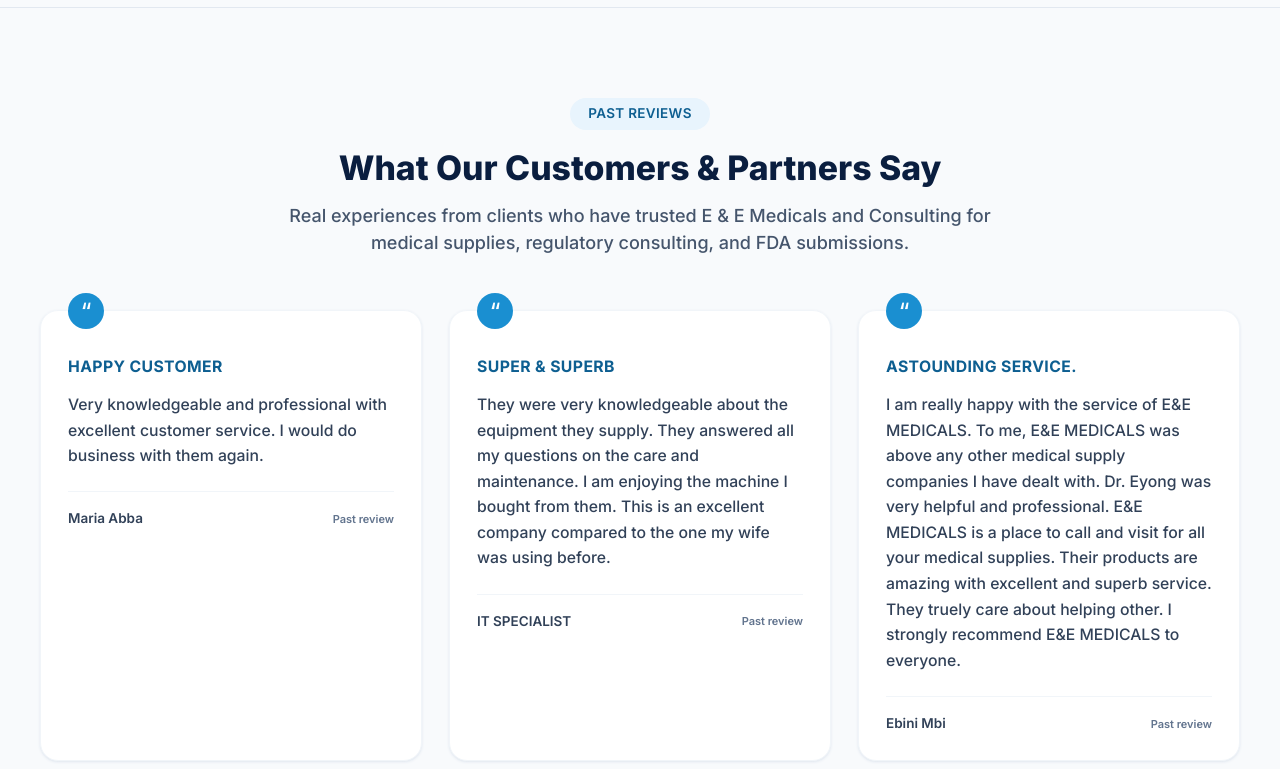
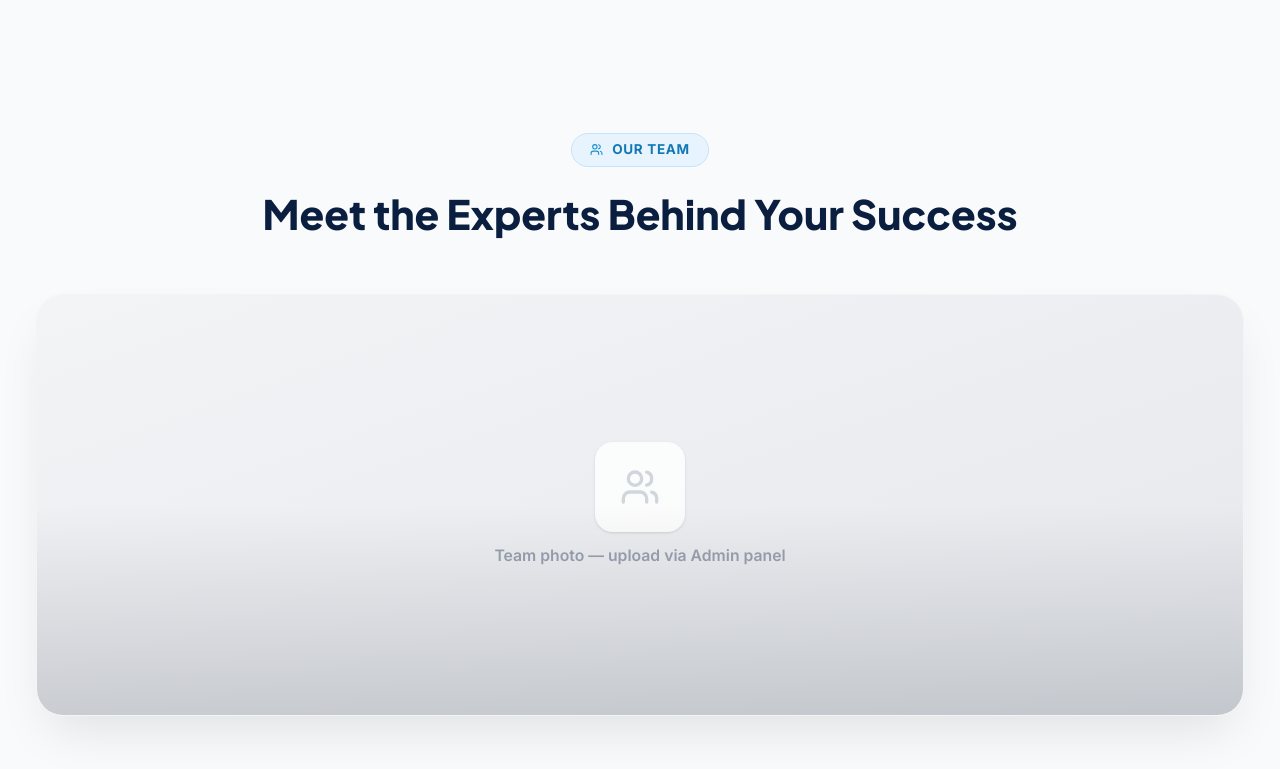
Before and after one commit to justfordeployment123/ee-medical, a React (Vite) app in the folder front-end/: page / in a window 1280 px wide. Shown: the part 7600-8369 px from the top of the page. Built offline with nearby package versions, Linux system fonts and the light colour scheme; no server answers.

Commit message:
Team section

```diff
--- /dev/null
+++ b/front-end/src/components/shared/TeamPhoto.tsx
@@ -0,0 +1,58 @@
+import React from "react";
+import { Users } from "lucide-react";
+
+interface TeamPhotoContent {
+    heading?: string;
+    subheading?: string;
+    team_photo?: string;
+    team_photo_alt?: string;
+}
+
+export const TeamPhoto: React.FC<{ content?: TeamPhotoContent | null }> = ({ content }) => {
+    const photo = content?.team_photo;
+
+    return (
+        <section className="py-20 md:py-28 px-4 md:px-8 bg-gray-50">
+            <div className="max-w-[1400px] mx-auto">
+                {/* Header */}
+                <div className="text-center max-w-2xl mx-auto mb-12">
+                    <div className="inline-flex items-center gap-2 px-4 py-1.5 rounded-full bg-brand-50 border border-brand-100 mb-5">
+                        <Users size={13} className="text-brand-500" />
+                        <span className="text-brand-600 text-xs font-bold uppercase tracking-wider">
+                            Our Team
+                        </span>
+                    </div>
+                    <h2 className="font-display text-3xl md:text-4xl font-extrabold text-navy-900 leading-tight">
+                        {content?.heading || "Meet the Experts Behind Your Success"}
+                    </h2>
+                    {content?.subheading && (
+                        <p className="text-gray-500 text-lg leading-relaxed mt-4">
+                            {content.subheading}
+                        </p>
+                    )}
+                </div>
+
+                {/* Photo */}
+                <div className="relative rounded-3xl overflow-hidden shadow-2xl shadow-navy-950/10 border border-gray-100">
+                    {photo ? (
+                        <img
+                            src={photo}
+                            alt={content?.team_photo_alt || "E&E Medicals team"}
+                            className="w-full max-h-[600px] object-cover object-center"
+                        />
+                    ) : (
+                        <div className="w-full h-72 md:h-[420px] bg-gradient-to-br from-gray-100 to-gray-200 flex flex-col items-center justify-center gap-3">
+                            <div className="w-20 h-20 rounded-2xl bg-white/80 flex items-center justify-center shadow-sm">
+                                <Users size={40} className="text-gray-300" />
+                            </div>
+                            <p className="text-gray-400 font-semibold text-sm">
+                                Team photo — upload via Admin panel
+                            </p>
+                        </div>
+                    )}
+                    <div className="absolute inset-0 bg-gradient-to-t from-navy-950/15 via-transparent to-transparent pointer-events-none" />
+                </div>
+            </div>
+        </section>
+    );
+};
--- a/front-end/src/pages/About.tsx
+++ b/front-end/src/pages/About.tsx
@@ -5,6 +5,7 @@
 import { PageHeader } from '../components/shared/PageHeader';
 import { AboutContent } from '../components/about/AboutContent';
 import { AboutDetails } from '../components/about/AboutDetails';
+import { TeamPhoto } from '../components/shared/TeamPhoto';
 import { useContent } from '../hooks/useContent';
 
 export const About: React.FC = () => {
@@ -55,6 +56,9 @@
           </div>
         </div>
 
+        {/* Team Photo Section */}
+        <TeamPhoto content={content?.team} />
+
         {/* Details Section */}
         <AboutDetails />
       </main>
--- a/front-end/src/pages/Admin.tsx
+++ b/front-end/src/pages/Admin.tsx
@@ -62,6 +62,7 @@
       { key: 'faq',     label: 'FAQ' },
       { key: 'reviews', label: 'Customer Reviews' },
       { key: 'cta',     label: 'CTA Banner' },
+      { key: 'team',    label: 'Team Photo' },
     ],
   },
   {
@@ -70,6 +71,7 @@
     sections: [
       { key: 'main',    label: 'Main Content & Photo' },
       { key: 'mission', label: 'Mission, Vision & Values' },
+      { key: 'team',    label: 'Team Photo' },
     ],
   },
   {
--- a/front-end/src/pages/Home.tsx
+++ b/front-end/src/pages/Home.tsx
@@ -11,6 +11,7 @@
 import { PastReviews } from '../components/home/PastReviews';
 import { CTABanner } from '../components/home/CTABanner';
 import { Contact } from '../components/home/Contact';
+import { TeamPhoto } from '../components/shared/TeamPhoto';
 import { useContent } from '../hooks/useContent';
 
 export const Home: React.FC = () => {
@@ -30,6 +31,7 @@
         <Stats content={content?.stats} />
         <Industries />
         <FAQ content={content?.faq} />
+        <TeamPhoto content={content?.team} />
         <PastReviews content={content?.reviews} />
         <CTABanner content={content?.cta} />
         <Contact />
```
